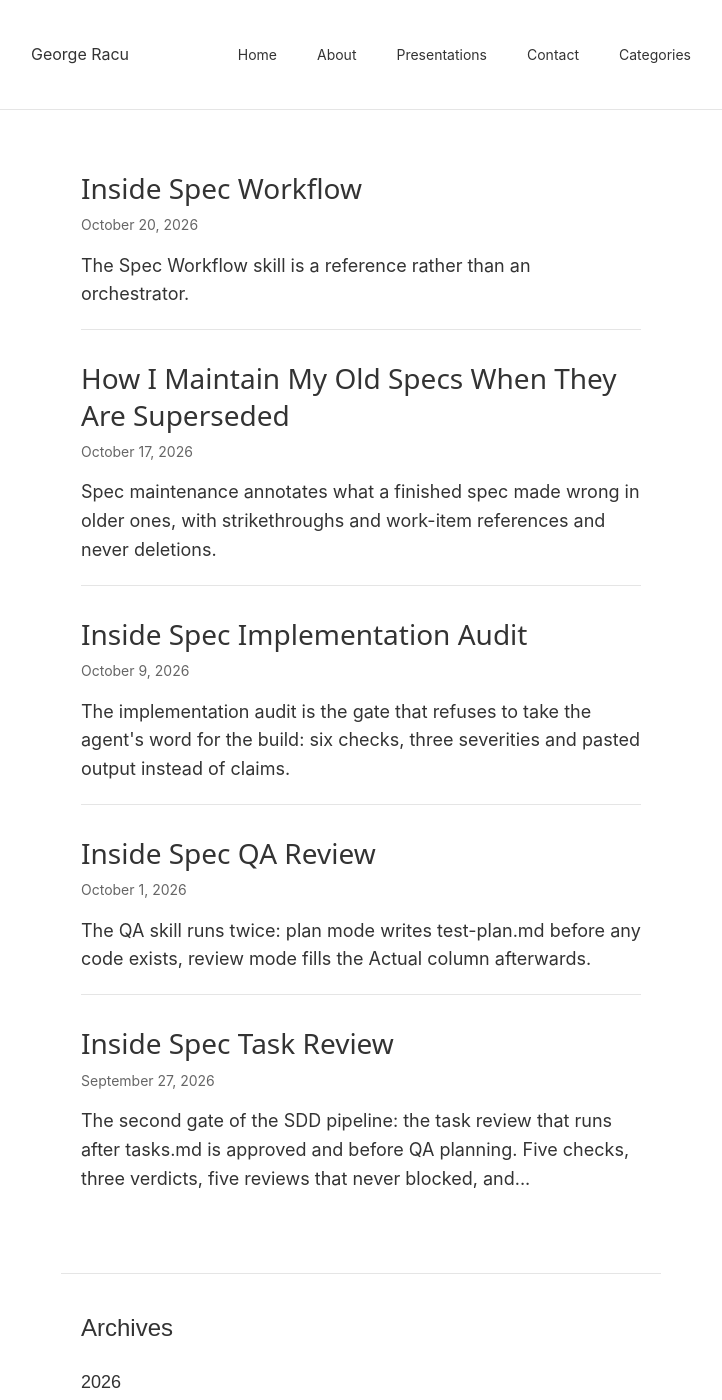
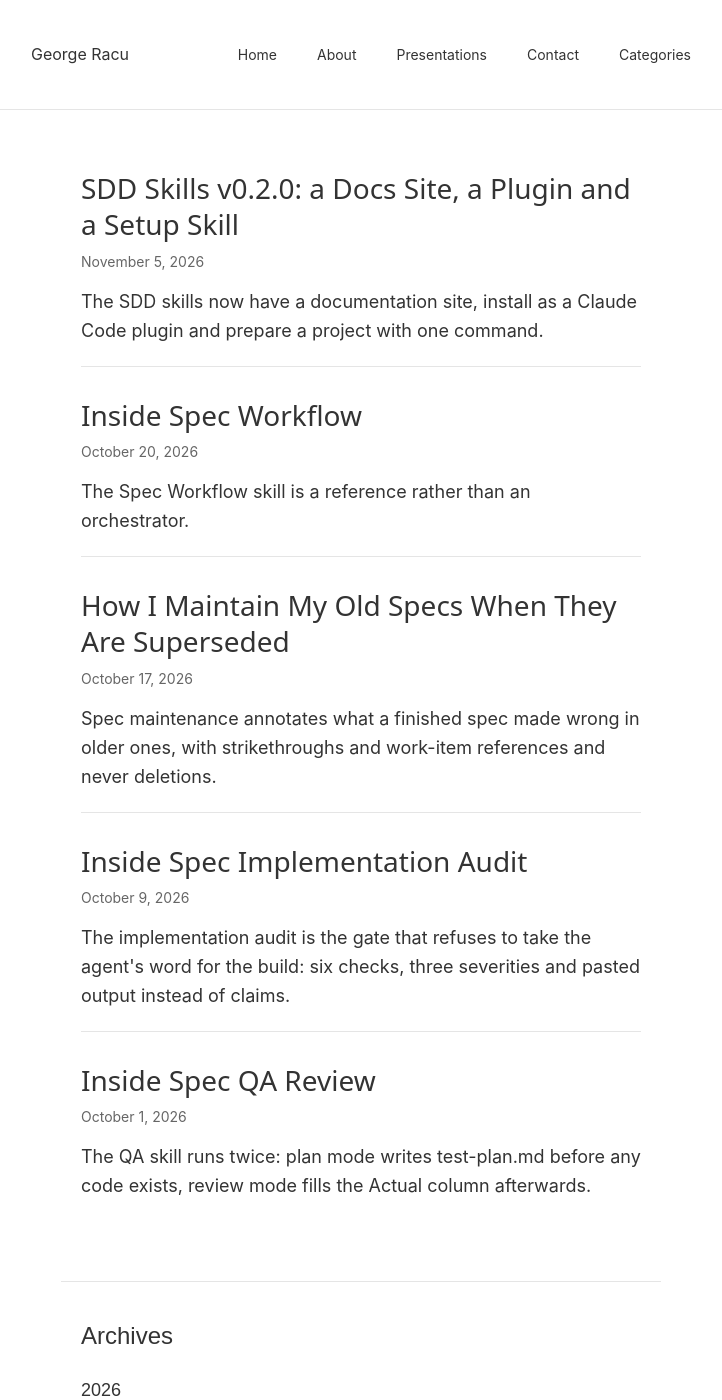
Before and after one commit to georgeracu/georgeracu.github.com, a Jekyll site: the page built from index.html, in a window 1280 px wide and 1400 px high. Shown: the whole window, without its empty margins (279-1001 px from the left). Built offline with Jekyll 4.4.1, drawn with Linux system fonts in a browser that asks for light colours; some of the changed lines change nothing that is shown; some of the changed text lies outside the part shown.

Commit message:
Add SDD Skills to the About page and announce v0.2.0
The About page gains a Projects section that links to the docs site,
and a short post announces v0.2.0 with the install commands and the
upgrade notes for 0.1.x users.

````diff
--- /dev/null
+++ b/_posts/2026-11-05-sdd-skills-v0-2-0.md
@@ -0,0 +1,32 @@
+---
+layout: post
+title: "SDD Skills v0.2.0: a Docs Site, a Plugin and a Setup Skill"
+date: 2026-11-05
+tags: [post, sdd, spec-driven-development, ai-assisted-coding, release]
+description: "The SDD skills now have a documentation site, install as a Claude Code plugin and prepare a project with one command."
+permalink: /blog/articles/sdd-skills-v0-2-0/
+---
+
+Until this release, adopting my spec-driven development skills meant copying folders by hand and reading a series of posts that each described an older version. Version 0.2.0 fixes both problems, and it is the first release I would point a team at.
+
+## What is new
+
+- **A documentation site** at [georgeracu.github.io/sdd-skills](https://georgeracu.github.io/sdd-skills/), with a page for every skill generated from its `SKILL.md`, so the docs cannot drift from the skills. Each page links to the post behind the skill and to the worked example.
+- **A Claude Code plugin**, so the skills install with two commands and keep the `sdd:` prefix.
+- **`/sdd:setup`**, which copies the work-item scaffold into a project, records the build and test commands in `AGENTS.md` and reports which optional inputs the other skills will find.
+- **One verdict model** across the five review skills, with a single `**Status:**` line and a status that follows the highest severity.
+
+## Install
+
+```
+claude plugin marketplace add georgeracu/sdd-skills
+claude plugin install sdd@georgeracu
+```
+
+Then run `/sdd:setup` once in your project. The [getting started guide](https://georgeracu.github.io/sdd-skills/getting-started/) also covers `npx skills add` and a manual copy.
+
+## Upgrading from 0.1.x
+
+This release has breaking changes, and the [changelog](https://georgeracu.github.io/sdd-skills/changelog/) marks each one. The two most likely to affect you are the scaffold, which moved into the setup skill, and the status lines: the design review now says APPROVED WITH ISSUES where it said APPROVED WITH MINOR ISSUES, and the QA review moved Draft, Active and Complete to a new `**Stage:**` line. Update anything that reads a `**Status:**` line before you upgrade.
+
+The [roadmap](https://georgeracu.github.io/sdd-skills/roadmap/) lists what I am considering next, and the [repository](https://github.com/georgeracu/sdd-skills) takes issues.
--- a/about.md
+++ b/about.md
@@ -12,6 +12,15 @@
 <p class="intro-text">I am a software engineer with extensive experience delivering robust software solutions for e-commerce and payment systems. My expertise spans both front-end and back-end development, utilizing diverse programming languages and frameworks including Java, Clojure, Kotlin, C#, JavaScript, and modern web technologies.</p>
 
 <p class="intro-text">I specialize in microservices architecture hosted on cloud platforms like AWS, and I'm passionate about working in Agile teams using Scrum, Kanban, and XP methodologies to deliver functionality iteratively based on continuous user feedback.</p>
+</section>
+
+<section class="experience-section">
+<h2>Projects</h2>
+
+<div class="job-entry">
+<h3 class="job-title"><a href="https://georgeracu.github.io/sdd-skills/">SDD Skills</a> <span class="job-period">(2026 - Present)</span></h3>
+<p class="job-description">Open-source agent skills for spec-driven development: EARS requirements, a design, design and task reviews that block on critical findings, an implementation audit backed by pasted build and test output, and maintenance for the specs a change supersedes. They install as a Claude Code plugin and are MIT licensed.</p>
+</div>
 </section>
 
 <section class="experience-section">
````
